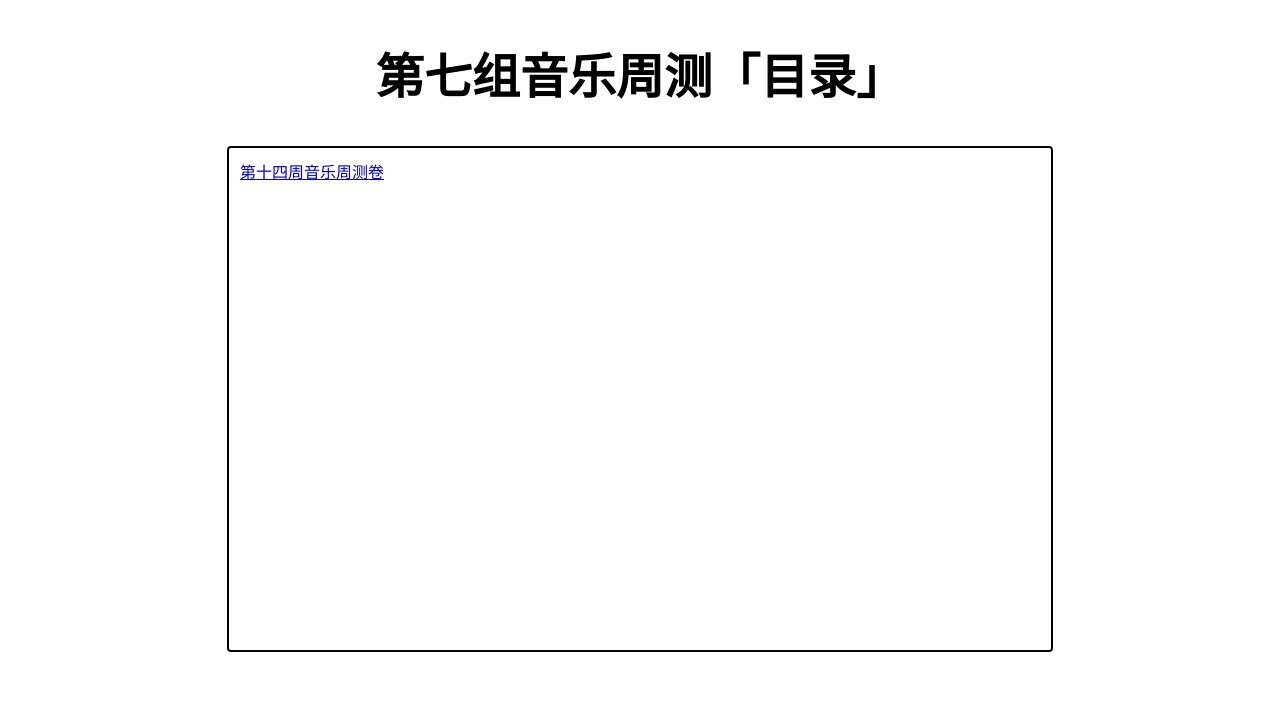
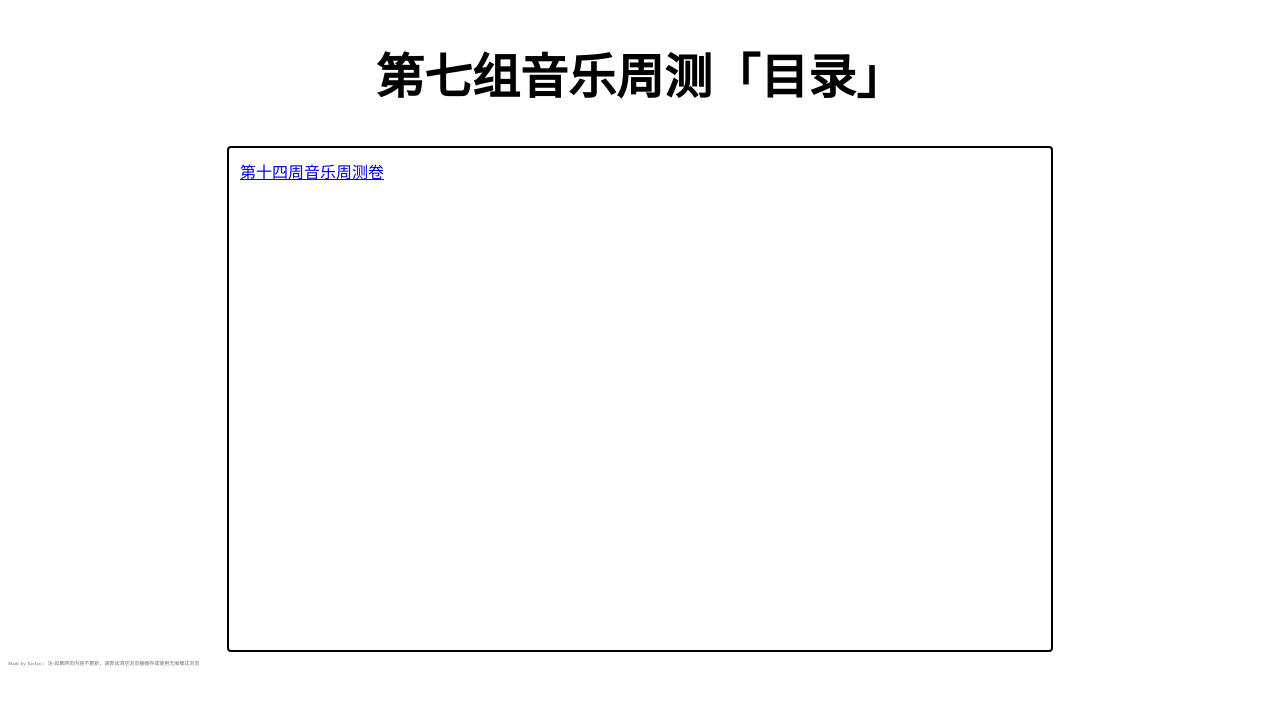
Before and after one commit to hello-2021/hello-2021, a plain HTML site: page index.html in a window 1280 px wide. Drawn offline with Linux system fonts and the light colour scheme.

Commit message:
Add files via upload

```diff
--- a/index.html
+++ b/index.html
@@ -21,6 +21,11 @@
             padding: 0.75em;
             overflow-y:auto;
         }
+        p2.about{
+            color: rgb(107,107,107);
+            font-size: 5px;
+            font-weight: 500;
+        }
     </style>
 </head>
 <body>
@@ -28,5 +33,7 @@
     <div class="listbox">
         <a href="./testbox/test14.html">第十四周音乐周测卷</a><br/>
     </div>
+    <p2 class="about">Made by XieTao |</p2>
+    <p2 class="about"> 注:如果网页内容不更新，请尝试清空浏览器缓存或使用无痕模式浏览</p2>
 </body>
 </html>
```
